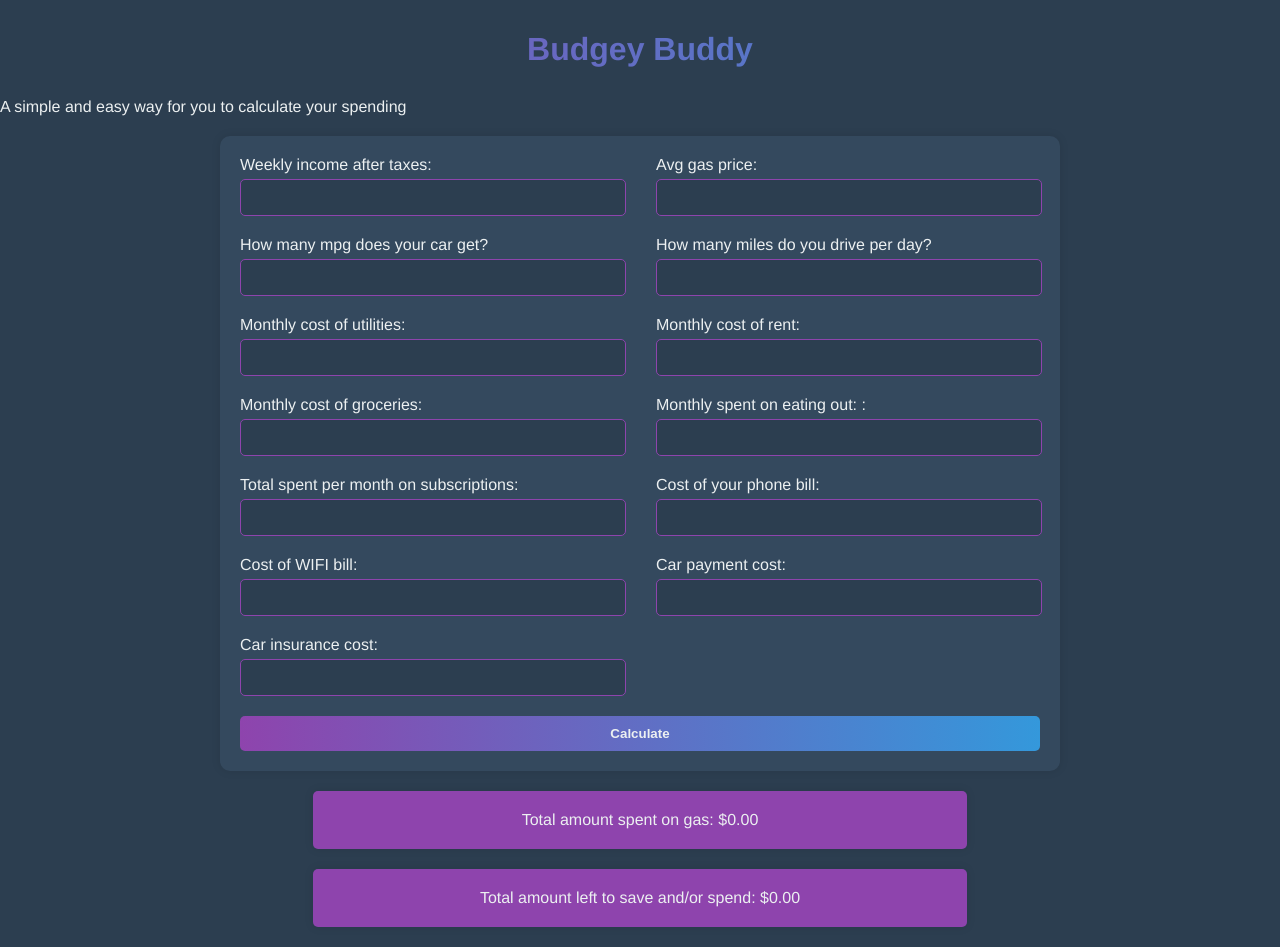
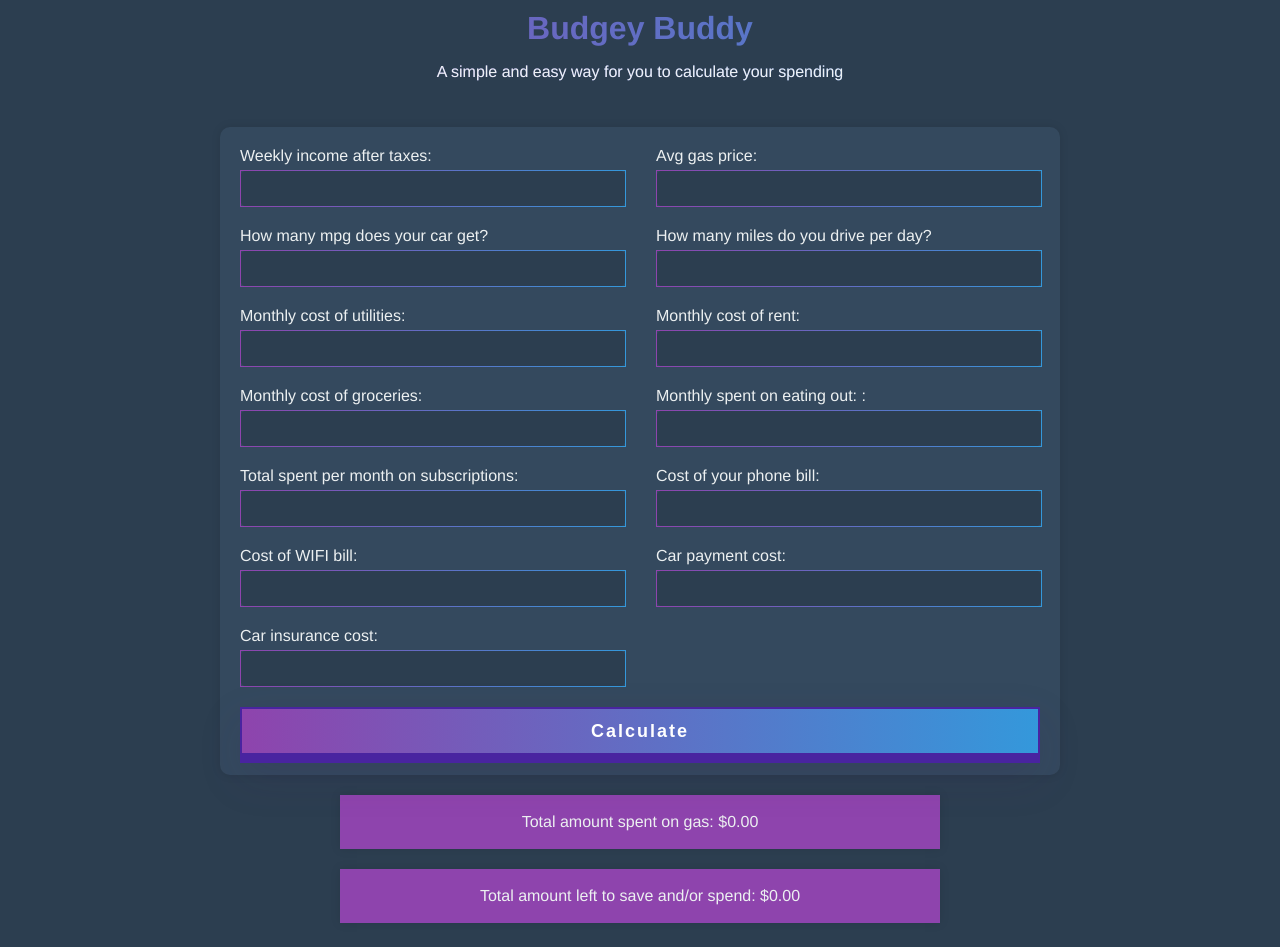
Before and after one commit to judothin/budgey, a plain HTML site: page index.html in a window 1280 px wide. Drawn offline with Linux system fonts and the light colour scheme.

Commit message:
Update style.css

```diff
--- a/style.css
+++ b/style.css
@@ -6,7 +6,7 @@ body {
     padding: 0;
 }
 
-h1 {
+header {
     text-align: center;
     background: linear-gradient(to right, #8e44ad, #3498db);
     -webkit-background-clip: text; /* Clip the background to the text */
@@ -15,6 +15,20 @@ h1 {
     margin-bottom: 20px;
     padding: 10px; /* Added padding for better visibility */
     border-radius: 5px; /* Added border-radius for a rounded look */
+}
+
+header h1 {
+    margin: 0; /* Remove default margin */
+}
+
+/* Adjustments for better consistency */
+header p {
+    color: #ecf0f1; /* Light Blue Text */
+}
+
+/* Apply the same font-family as the rest of the site */
+header {
+    font-family: 'nasalization-rg', Helvetica, sans-serif;
 }
 form {
     max-width: 800px;
@@ -43,26 +57,48 @@ input {
     width: calc(100% - 20px);
     padding: 10px;
     margin-bottom: 10px;
-    border: 1px solid #8e44ad; /* Purple Border */
-    border-radius: 5px;
+    border: 1px solid transparent; /* Set initial transparent border */
+    border-image: linear-gradient(to right, #8e44ad, #3498db);
+    border-image-slice: 1;
     background-color: #2c3e50; /* Darker Blue Background */
     color: #ecf0f1; /* Light Blue Text */
+    border-radius: 8px; /* Increased border-radius for rounded corners */
+    outline: none; /* Remove the default focus outline */
 }
 
-button {
-    width: 100%;
-    padding: 10px;
-    background: linear-gradient(to right, #8e44ad, #3498db); /* Gradient from Purple to Blue */
-    color: #ecf0f1; /* Light Blue Text */
-    border: none;
-    border-radius: 5px;
-    cursor: pointer;
-    font-weight: bold;
+/* Apply the border color on focus for better compatibility */
+input:focus {
+    border-color: #8e44ad; /* Purple Border */
 }
 
-button:hover {
-    background: linear-gradient(to right, #663399, #2980b9); /* Gradient on hover */
-}
+.button {
+    --😀: linear-gradient(to right, #8e44ad, #3498db);
+    --😀😀: #4924a0;
+    --😀😀😀: #4415581c;
+    cursor: pointer;
+    width: calc(200% - 20px);
+    height: 48px;
+    display: flex;
+    align-items: center;
+    justify-content: center;
+    gap: 1rem;
+    font-size: 1.125em;
+    font-weight: 800;
+    letter-spacing: 2px;
+    color: #fff;
+    background: var(--😀);
+    border: 2px solid var(--😀😀);
+    border-radius: 0rem;
+    box-shadow: 0 8px 0 var(--😀😀);
+    transition: all .1s ease;
+    filter: drop-shadow(0 15px 20px var(--😀😀😀));
+  }
+
+  .button:active {
+    letter-spacing: 0px;
+    transform: skew(-4deg) translateY(8px);
+    box-shadow: 0 0 0 var(--😀😀😀);
+  }
 
 #result-box {
     display: flex;
@@ -73,14 +109,14 @@ button:hover {
 #gascost,
 #left {
     text-align: center;
-    padding: 20px;
+    padding: 18px;
     background-color: #8e44ad; /* Purple */
     color: #ecf0f1; /* Light Blue Text */
-    border-radius: 5px;
+    border-radius: 0px;
     box-shadow: 0 0 10px rgba(0, 0, 0, 0.1);
     margin: 5px;
-    width: 48%;
-    max-width: 800px; /* Adjusted maximum width */
+    width: 44%;
+    max-width: 735px; /* Adjusted maximum width */
     margin: auto; /* Center the box */
     margin-bottom: 20px; /* Added margin bottom for spacing */
 }
```
